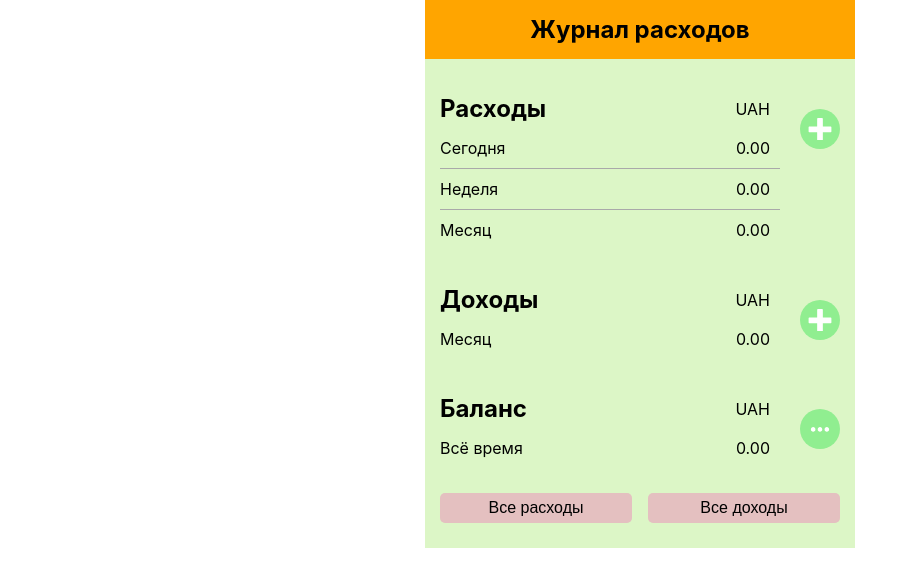
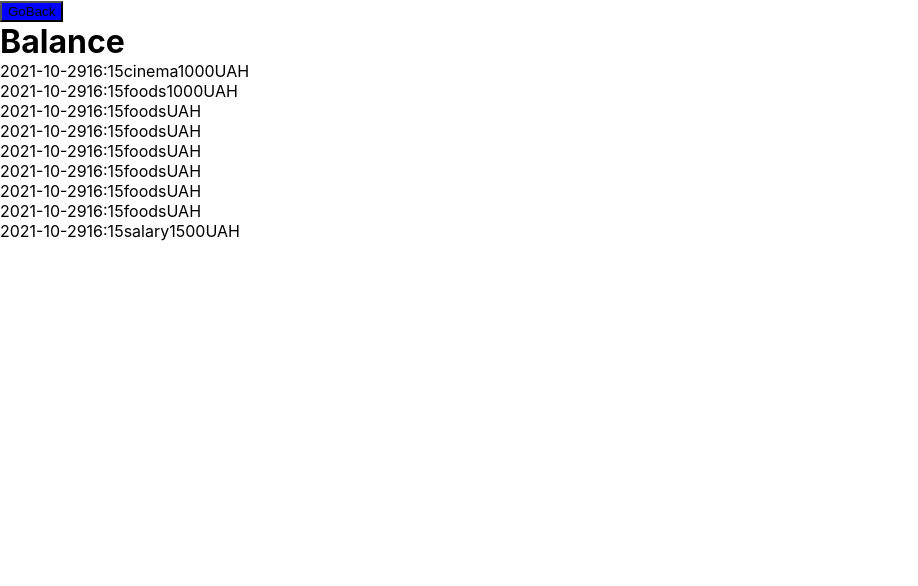
Before and after one commit to z9877969/bc11, a React (Create React App) app: page /balance in a window 1280 px wide. Shown: the top 586 px of the page, without its empty margins (0-918 px from the left). Built offline with nearby package versions, Linux system fonts and the light colour scheme; data requests are answered from the project's data file.

Commit message:
211109.router lara

```diff
--- a/package.json
+++ b/package.json
@@ -12,6 +12,7 @@
     "react": "^17.0.2",
     "react-dom": "^17.0.2",
     "react-loader-spinner": "^4.0.0",
+    "react-router-dom": "5.3.0",
     "react-scripts": "4.0.3",
     "shortid": "^2.2.16",
     "web-vitals": "^1.1.2"
--- a/src/components/App/App.jsx
+++ b/src/components/App/App.jsx
@@ -1,6 +1,8 @@
 import { useContext, useEffect, useState } from "react";
+import { Route, Switch } from "react-router-dom";
 import { baseContext } from "../../context/BaseProvider";
 import { getTransactionsApi } from "../../services/api";
+import BalancePage from "../_pages/BalancePage";
 import MainPage from "../_pages/MainPage/MainPage";
 import TransactionPage from "../_pages/TransactionPage/TransactionPage";
 import "./App.css";
@@ -40,45 +42,22 @@ const App = () => {
   };
   if (error) return <h1>{error.message}</h1>;
   if (isLoading) return <h1>Loading...</h1>;
-  switch (activePage) {
-    case "costs":
-      return (
+
+  return (
+    <Switch>
+      <Route path='/' exact component={MainPage} />
+      <Route path='/transaction/:transType'>
         <TransactionPage
-          transType={"costs"}
           addTransaction={addTransaction}
           setError={setError}
         />
-      );
-    case "incomes":
-      return (
-        <TransactionPage
-          transType={"incomes"}
-          addTransaction={addTransaction}
-          setError={setError}
-        />
-      );
-    case "balance":
-      return (
-        <>
-          <h1>Balance</h1>
-          <ul>
-            {[...costs, ...incomes].map(
-              ({ day, time, category, sum, currency, id }) => (
-                <li key={id}>
-                  <span>{day}</span>
-                  <span>{time}</span>
-                  <span>{category}</span>
-                  <span>{sum}</span>
-                  <span>{currency}</span>
-                </li>
-              )
-            )}
-          </ul>
-        </>
-      );
-    default:
-      return <MainPage />;
-  }
+      </Route>
+      <Route path='/balance'>
+        <BalancePage costs={costs} incomes={incomes} />
+      </Route>
+    </Switch>
+  )
+
 };
 
 export default App;
--- /dev/null
+++ b/src/components/_pages/BalancePage.jsx
@@ -0,0 +1,29 @@
+import { useHistory } from 'react-router-dom'
+import GoBackHeader from "../_shared/GoBackHeader/GoBackHeader";
+
+export default function BalancePage({ costs, incomes }) {
+
+    const { push } = useHistory();
+
+    const handleGoBack = () => push('/');
+
+    return (
+        <>
+            <GoBackHeader title='Balance' handleGoBack={handleGoBack} />
+            <ul>
+                {[...costs, ...incomes].map(
+                    ({ day, time, category, sum, currency, id }) => (
+                        <li key={id}>
+                            <span>{day}</span>
+                            <span>{time}</span>
+                            <span>{category}</span>
+                            <span>{sum}</span>
+                            <span>{currency}</span>
+                        </li>
+                    )
+                )}
+            </ul>
+        </>
+
+    )
+}
--- a/src/components/_pages/MainPage/MainPage.jsx
+++ b/src/components/_pages/MainPage/MainPage.jsx
@@ -7,15 +7,21 @@ import {
   mainInfoIncomes,
   mainInfoBalance,
 } from "../../../assets/options/mainInfoOpts.json";
-import { useContext } from "react";
-import { baseContext } from "../../../context/BaseProvider";
+import { useHistory } from "react-router-dom";
 
 const MainPage = () => {
-  const { handleTogglePage } = useContext(baseContext);
+
+  const { push } = useHistory();
+
+  const openActivePage = (activePage) => {
+    const pathName = activePage === 'balance' ? '/balance' : `/transaction/${activePage}`;
+    push(pathName)
+  };
+
   return (
     <MainSection title="Журнал расходов">
       <MainInfo
-        handleOpenPageFromMain={handleTogglePage}
+        handleOpenPageFromMain={openActivePage}
         btnIcon="icon-plus"
         options={mainInfoCosts}
         title="Расходы"
@@ -26,14 +32,14 @@ const MainPage = () => {
         options={mainInfoIncomes}
         title="Доходы"
         activePage="incomes"
-        handleOpenPageFromMain={handleTogglePage}
+        handleOpenPageFromMain={openActivePage}
       />
       <MainInfo
         btnIcon="icon-navigation-more"
         options={mainInfoBalance}
         title="Баланс"
         activePage="balance"
-        handleOpenPageFromMain={handleTogglePage}
+        handleOpenPageFromMain={openActivePage}
       />
       <StatisticsBtns />
     </MainSection>
--- a/src/components/_pages/TransactionPage/TransactionPage.jsx
+++ b/src/components/_pages/TransactionPage/TransactionPage.jsx
@@ -1,4 +1,5 @@
-import { useState, useContext } from "react";
+import { useState } from "react";
+import { useRouteMatch, useHistory } from 'react-router-dom';
 import PropTypes from "prop-types";
 import Loader from "react-loader-spinner";
 import "react-loader-spinner/dist/loader/css/react-spinner-loader.css";
@@ -11,9 +12,11 @@ import {
   incomesCategories,
 } from "../../../assets/options/transactionCategories.json";
 import { addTransactionApi } from "../../../services/api";
-import { baseContext } from "../../../context/BaseProvider";
 
-const TransactionPage = ({ transType, addTransaction, setError }) => {
+const TransactionPage = ({ addTransaction, setError }) => {
+
+  const { params: { transType } } = useRouteMatch();
+
   const [day, setDay] = useState("2021-10-29");
   const [time, setTime] = useState("16:15");
   const [category, setCategory] = useState(
@@ -28,7 +31,12 @@ const TransactionPage = ({ transType, addTransaction, setError }) => {
     transType === "costs" ? costsCategories : incomesCategories
   );
 
-  const { handleTogglePage } = useContext(baseContext);
+
+  const { push } = useHistory();
+
+  const handleGoBack = () => {
+    push('/')
+  };
 
   const toggleCatList = () => setIsOpenCatList((prev) => !prev);
 
@@ -96,13 +104,13 @@ const TransactionPage = ({ transType, addTransaction, setError }) => {
   return (
     <>
       <GoBackHeader
-        handleGoBack={!isOpenCatList ? handleTogglePage : toggleCatList}
+        handleGoBack={!isOpenCatList ? handleGoBack : toggleCatList}
         title={
           isOpenCatList
             ? "Категории"
             : transType === "incomes"
-            ? "Доходы"
-            : "Расходы"
+              ? "Доходы"
+              : "Расходы"
         }
       />
       {!isOpenCatList ? (
--- a/src/index.js
+++ b/src/index.js
@@ -1,14 +1,17 @@
 import React from "react";
 import ReactDOM from "react-dom";
+import { BrowserRouter } from "react-router-dom";
 import "./index.css";
 import App from "./components/App/App";
 import BaseProvider from "./context/BaseProvider";
 
 ReactDOM.render(
   <React.StrictMode>
-    <BaseProvider>
-      <App />
-    </BaseProvider>
+    <BrowserRouter>
+      <BaseProvider>
+        <App />
+      </BaseProvider>
+    </BrowserRouter>
   </React.StrictMode>,
   document.getElementById("root")
 );
```
Also changed, not shown: 1 other file (tests, documents, lock files or other folders).
